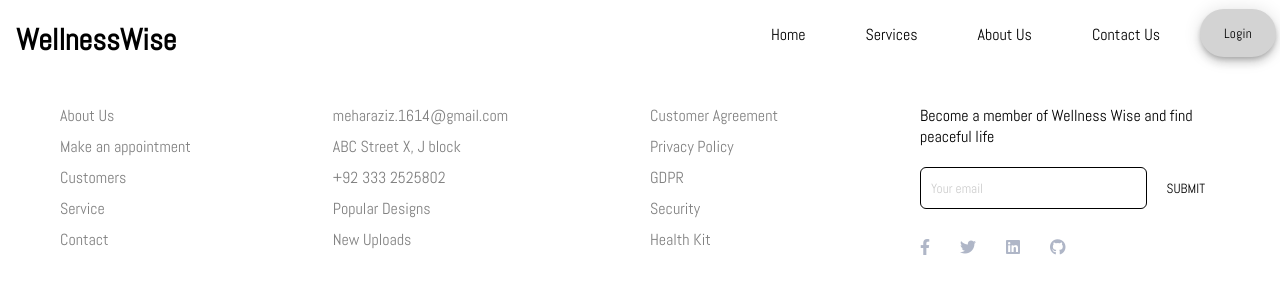
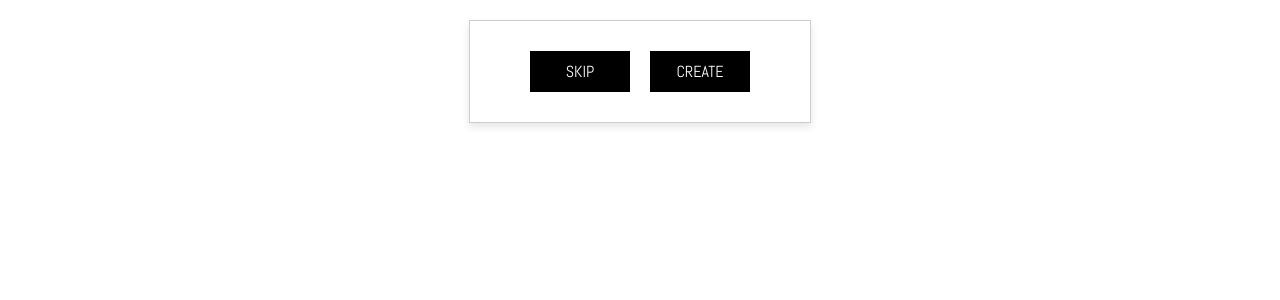
Before and after one commit to Mehar-Aziz/WellnessWise, a React (Create React App) app in the folder wellnesswise-frontend/: page /button in a window 1280 px wide. Shown: the top 300 px of the page. Built offline with nearby package versions, Linux system fonts and the light colour scheme.

Commit message:
Added Create Button

```diff
--- a/wellnesswise-frontend/src/App.js
+++ b/wellnesswise-frontend/src/App.js
@@ -1,24 +1,36 @@
-import React from "react";
+import React, { useState } from "react";
 import { BrowserRouter as Router, Routes, Route } from "react-router-dom";
 import Navbar from "./components/Navbar";
 import Footer from "./components/Footer";
 import Login from "./components/Login";
 import Registration from "./components/Registration";
 import Home from "./components/Home";
+import CreateProfileButton from "./components/CreateProfileButton";
 
 function App() {
+
+  const [showNav, setShowNav] = useState(true);
   return (
     <Router>
     <div id="root">
       <div className="App">
+        { showNav &&
+        <nav>
         <Navbar />
+        </nav>
+        }
         <Routes>
           <Route path="/" exact element={<Home />} />
           <Route path="/login" element={<Login />} />
-          <Route path="/register" element={<Registration />} />
+           <Route path="/register" element={<Registration />} />
           {/* Define other routes for different pages/components */}
+          <Route path="/button" element={<CreateProfileButton funcNav={setShowNav} />} />
         </Routes>
+        { showNav &&
+        <footer>
         <Footer />
+        </footer>
+        }
       </div>
     </div>
     </Router>
--- /dev/null
+++ b/wellnesswise-frontend/src/components/CreateProfileButton.css
@@ -0,0 +1,25 @@
+.card {
+    width: 300px;
+    padding: 20px;
+    margin: 20px auto;
+    border: 1px solid #ccc;
+    box-shadow: 0 4px 8px rgba(0, 0, 0, 0.1);
+    text-align: center;
+    background-color: #fff;
+  }
+
+  .card-button {
+    width: 100px;
+    padding: 10px;
+    margin: 10px;
+    border: none;
+    background-color: black;
+    color: white;
+    font-size: 16px;
+    cursor: pointer;
+    transition: background-color 0.3s;
+  }
+
+  .card-button:hover {
+    background-color: #343434;
+  }
--- /dev/null
+++ b/wellnesswise-frontend/src/components/CreateProfileButton.js
@@ -0,0 +1,30 @@
+import React from 'react';
+import './CreateProfileButton.css';
+import { useNavigate } from 'react-router-dom';
+const CreateProfileButton = (props) => {
+    const navigate = useNavigate();
+    //hide navbar anf footer
+    React.useEffect(() => {
+        props.funcNav(false);
+        return () =>
+            //to make it visile oafter
+            props.funcNav(true);
+    }, [props]);
+
+    const handleSkip = () => {
+navigate('/home')//got to dashboard profile
+    };
+
+    /*const handleCreate = () => {
+        navigate('/createProfile')
+    }*/
+
+  return (
+    <div className="card">
+      <button className="card-button" onClick={handleSkip}>SKIP</button>
+      <button className="card-button">CREATE</button>
+    </div>
+  );
+};
+
+export default CreateProfileButton;
--- a/wellnesswise-frontend/src/components/Home.js
+++ b/wellnesswise-frontend/src/components/Home.js
@@ -90,6 +90,7 @@ function Home() {
 
             {/* Contact Us */}
             <section id="contact-us" className="contact-us-single for-gap">
+
                 <div className="row no-margin">
 
                     <div className="col-sm-6 cop-ck">
@@ -120,6 +121,7 @@ function Home() {
                         </div>
                     </div>
                 </div>
+
             </section>
         </div>
     );
--- a/wellnesswise-frontend/src/components/Registration.js
+++ b/wellnesswise-frontend/src/components/Registration.js
@@ -25,7 +25,7 @@ const Registration = () => {
     setPassword('');
 
     //Navigate to login
-    navigate('/login');
+    navigate('/button');
 
   };
 
```
Also changed, not shown: wellnesswise-frontend/src/assets/undraw_contact_us_re_4qqt.svg (added).
